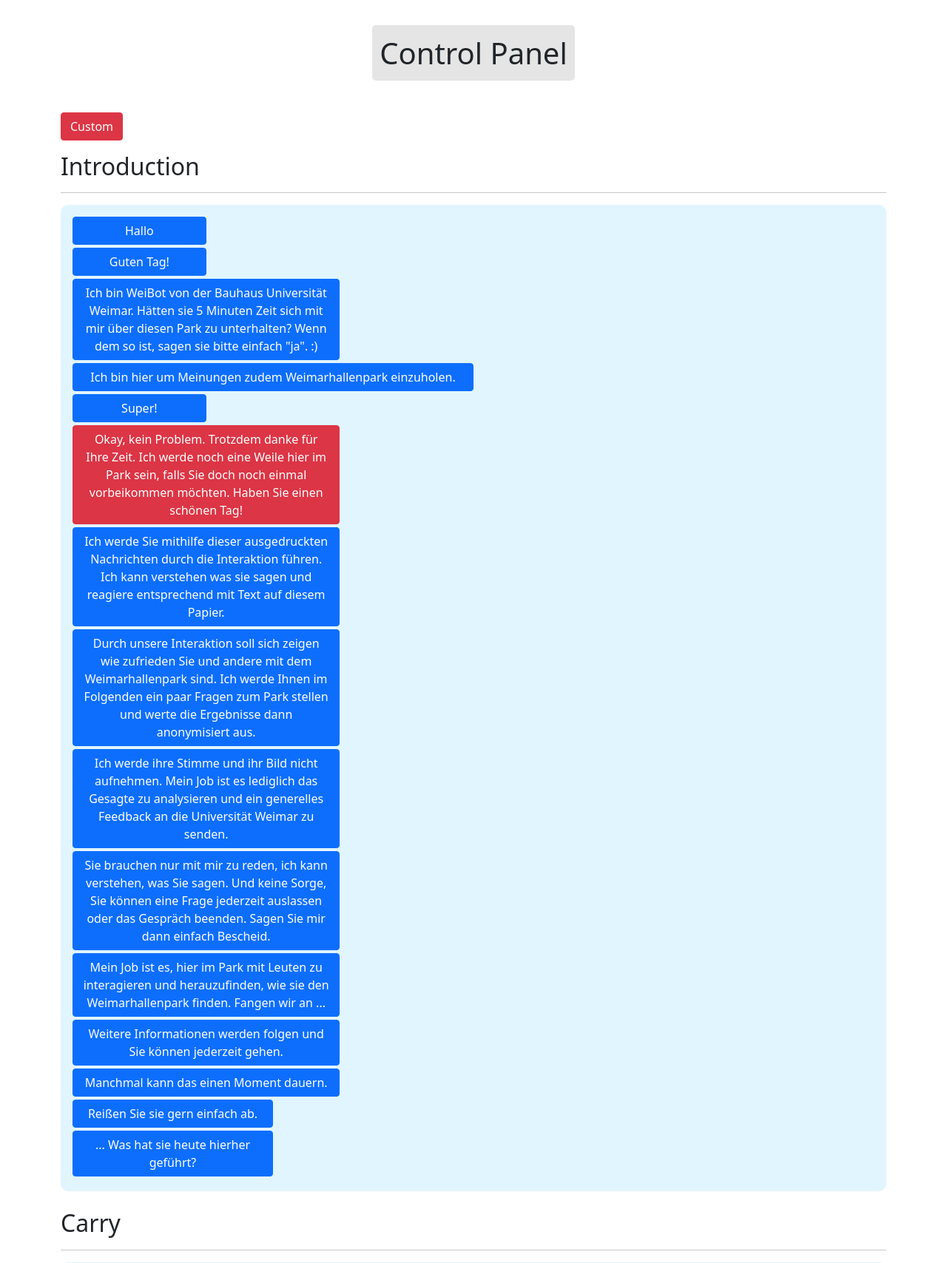
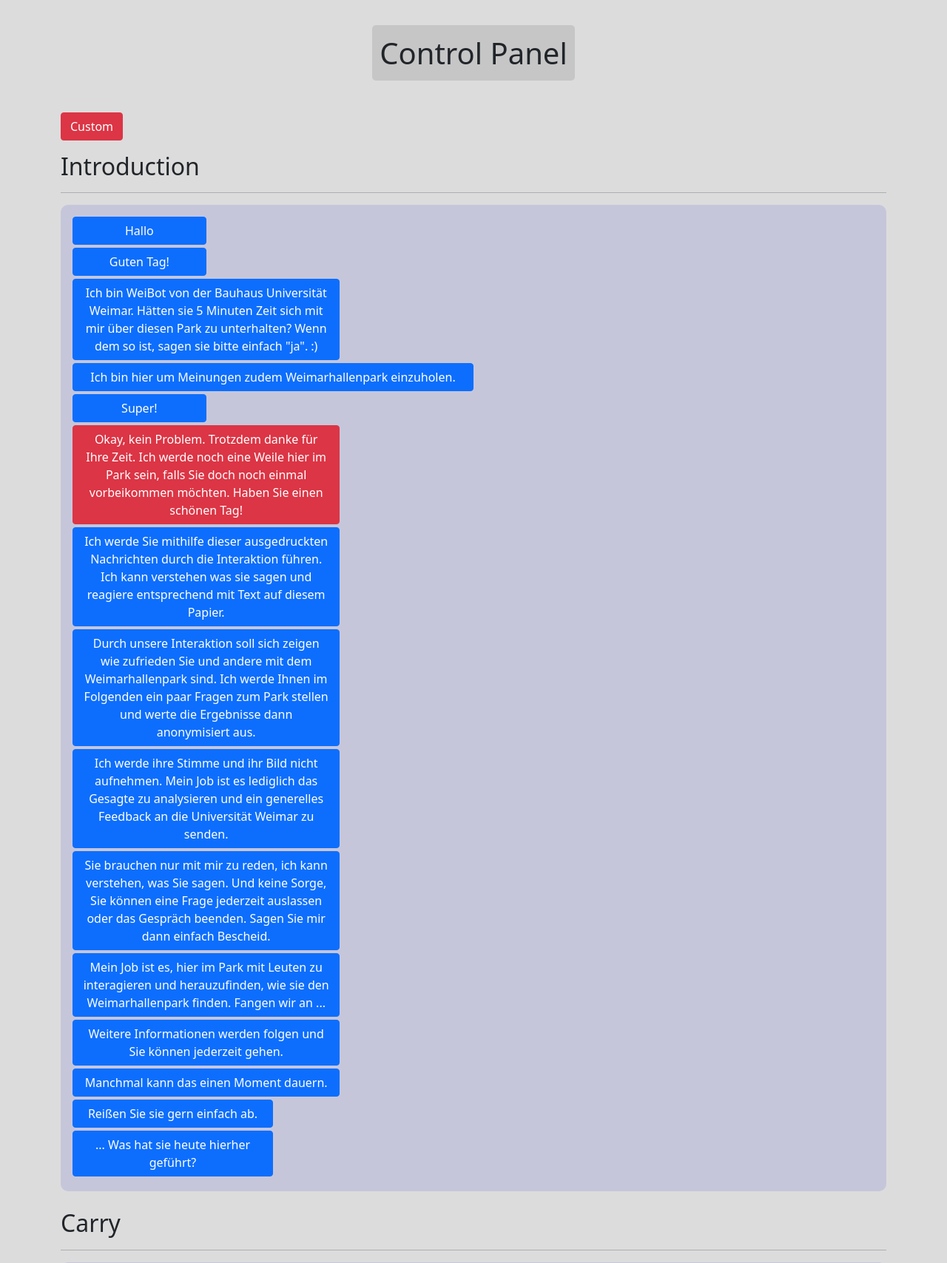
Before and after one commit to zxyctn/ritw_web, a Django app: page / in a window 1280 px wide. Shown: the part 56-1764 px from the top of the page at 74% size. Run offline with Django 3.2, Linux system fonts and the light colour scheme; some libraries are stand-ins or nearby versions.

Commit message:
Undo color changes

```diff
--- a/templates/base.html
+++ b/templates/base.html
@@ -10,7 +10,7 @@
     <link href="{% static 'css/bootstrap.min.css' %}" rel="stylesheet">
     <style>
         body {
-            background-color: #fff;
+            background-color: rgb(220, 220, 220);
         }
 
         #description {
@@ -19,7 +19,7 @@
         }
 
         #dialog-container {
-            background-color: #e1f5fe;
+            background-color: rgba(0, 0, 200, 0.1);
             border-radius: 10px;
         }
 
```
